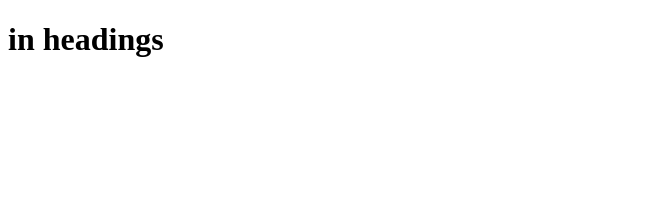
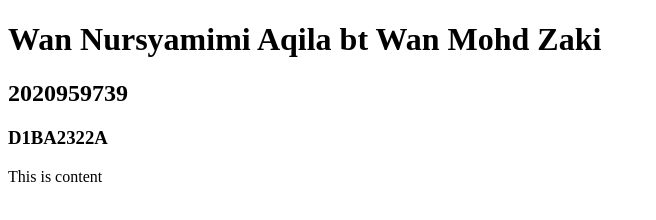
Before and after one commit to syamimiaqila/website-personal, a plain HTML site: page index.html in a window 1280 px wide. Shown: the whole page, without its empty margins (0-656 px from the left). Drawn offline with Linux system fonts and the light colour scheme.

Commit message:
Add files via upload

```diff
--- a/index.html
+++ b/index.html
@@ -1,9 +1,12 @@
 <!DOCTYPE html>
 <html>
-<head>
-	<title></title>
-</head>
+	<head>
+		<title>Syamimi Aqila</title>
+	</head>
 <body>
-<h1>in headings</h1>
-<body>
+<h1>Wan Nursyamimi Aqila bt Wan Mohd Zaki</h1>
+<h2>2020959739</h2>
+<h3>D1BA2322A</h3>
+<p>This is content</p>
 </body>
+</html>
```
